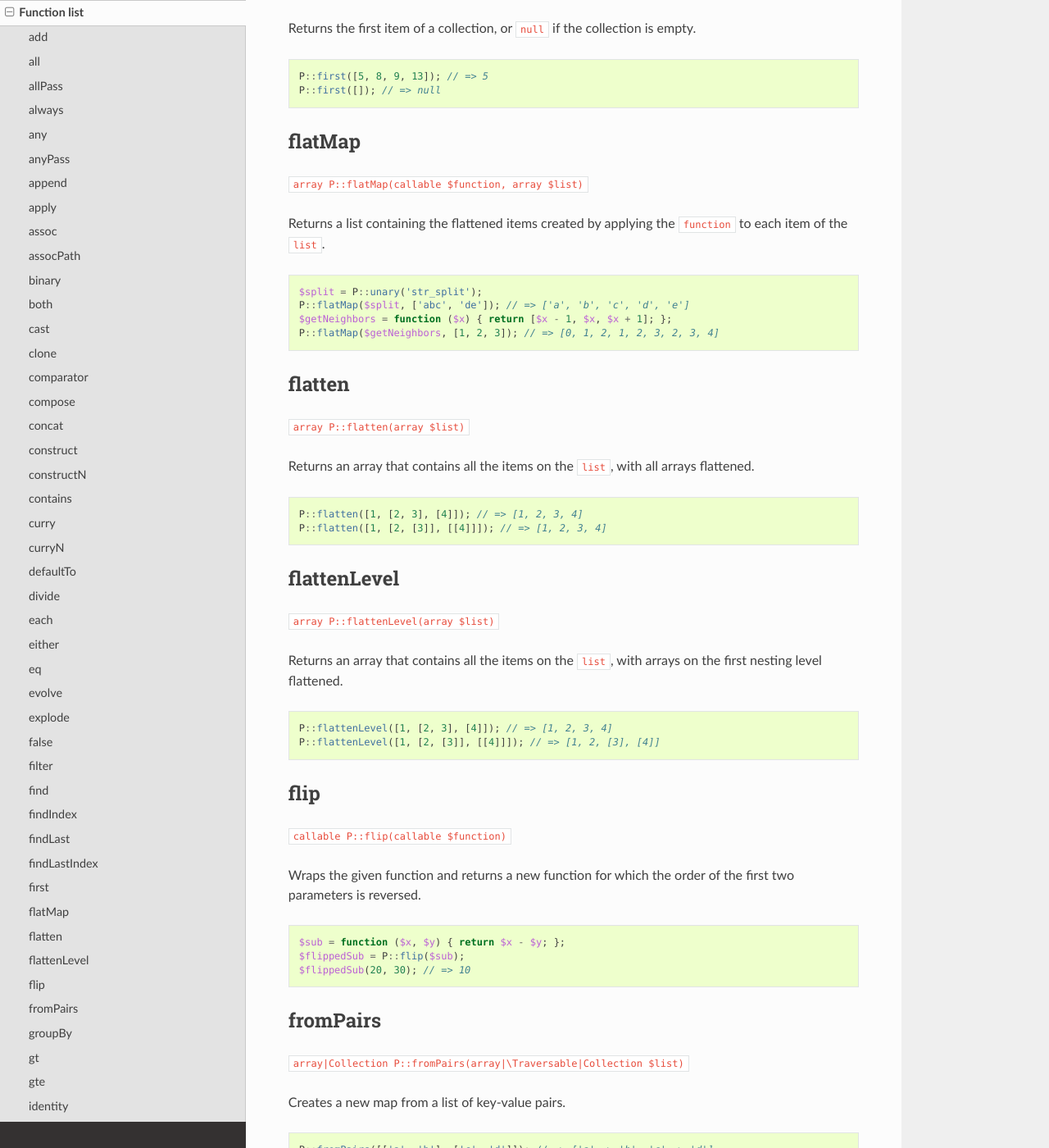
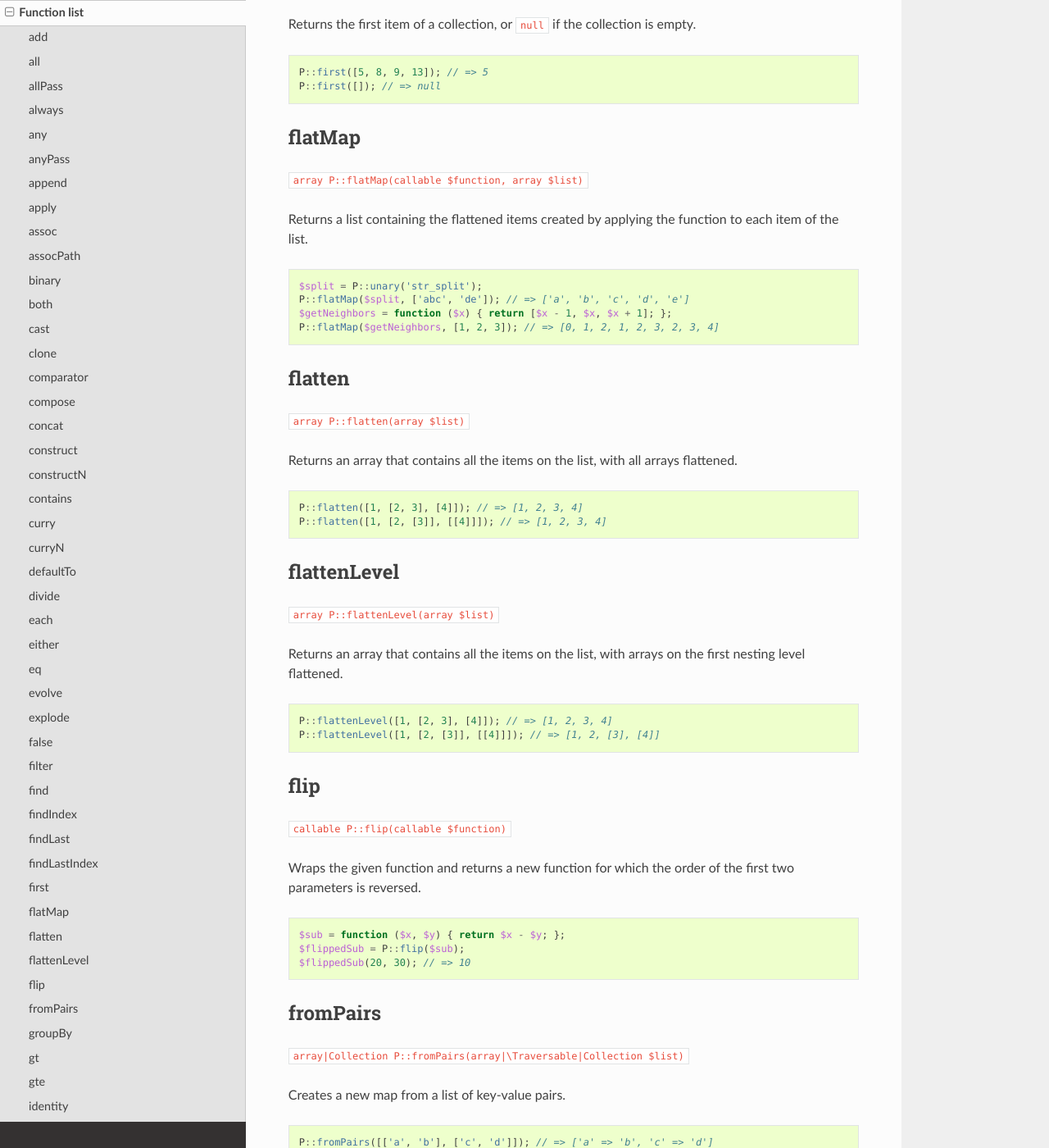
Before and after one commit to mpajunen/phamda, a Sphinx documentation site: the page built from docs/functions.rst, in a window 1280 px wide and 1400 px high, scrolled down 9662 px. Shown: the whole window at 82% size. Built offline with Sphinx 7.4.7 and the Read the Docs theme 2.0.0, drawn with Linux system fonts in a browser that asks for light colours; some of the changed text lies outside the part shown.

```diff
--- a/docs/functions.rst
+++ b/docs/functions.rst
@@ -427,7 +427,7 @@ evolve
 ------
 ``array|object P::evolve(callable[] $transformations, array|object|\ArrayAccess $object)``
 
-Returns a new object or array containing all the fields of the original ``object``, using given ``transformations``.
+Returns a new object or array containing all the fields of the original object, using given transformations.
 
 .. code-block:: php
 
@@ -558,7 +558,7 @@ flatMap
 -------
 ``array P::flatMap(callable $function, array $list)``
 
-Returns a list containing the flattened items created by applying the ``function`` to each item of the ``list``.
+Returns a list containing the flattened items created by applying the function to each item of the list.
 
 .. code-block:: php
 
@@ -574,7 +574,7 @@ flatten
 -------
 ``array P::flatten(array $list)``
 
-Returns an array that contains all the items on the ``list``, with all arrays flattened.
+Returns an array that contains all the items on the list, with all arrays flattened.
 
 .. code-block:: php
 
@@ -588,7 +588,7 @@ flattenLevel
 ------------
 ``array P::flattenLevel(array $list)``
 
-Returns an array that contains all the items on the ``list``, with arrays on the first nesting level flattened.
+Returns an array that contains all the items on the list, with arrays on the first nesting level flattened.
 
 .. code-block:: php
 
@@ -691,7 +691,7 @@ ifElse
 ------
 ``callable P::ifElse(callable $condition, callable $onTrue, callable $onFalse)``
 
-Returns a function that applies either the ``onTrue`` or the ``onFalse`` function, depending on the result of the ``condition`` predicate.
+Returns a function that applies either the onTrue or the onFalse function, depending on the result of the condition predicate.
 
 .. code-block:: php
 
```
Also changed, not shown: other parts of docs/functions.rst (+9 -9 lines), 2 other files.
